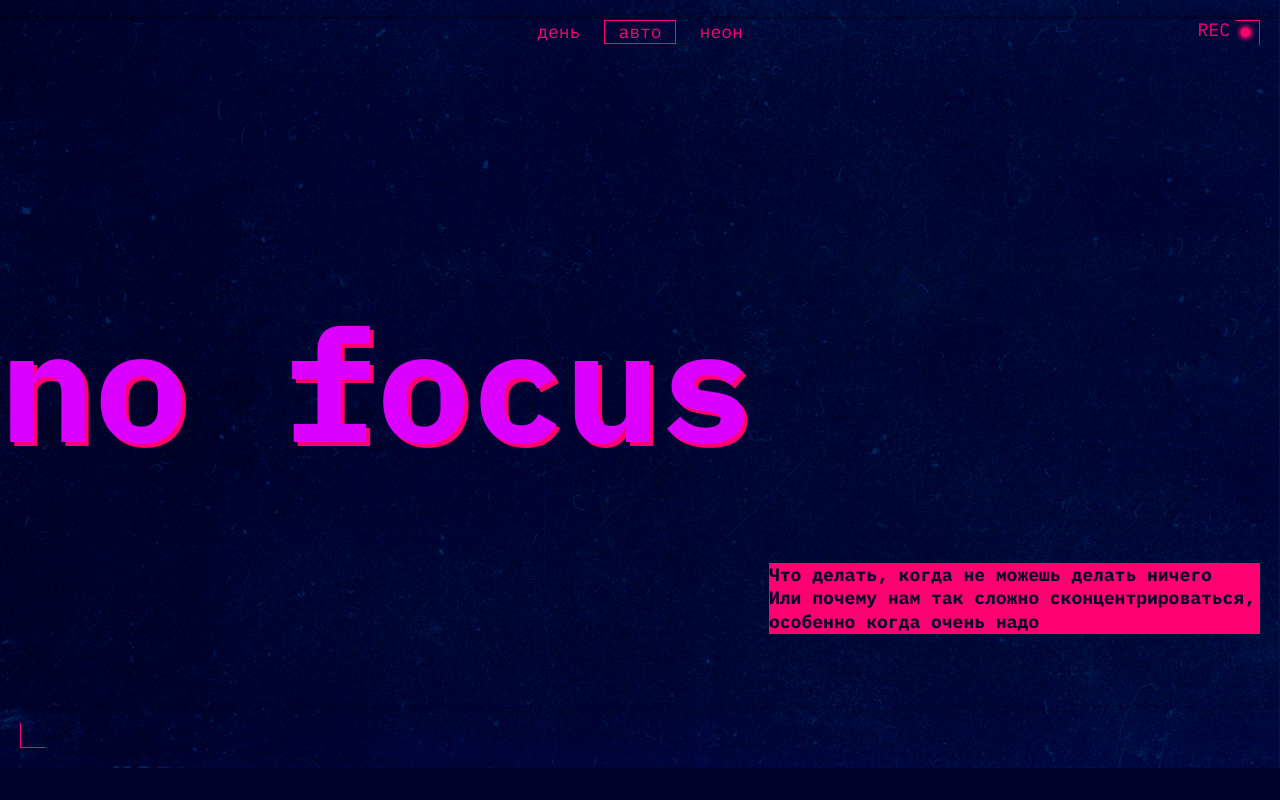
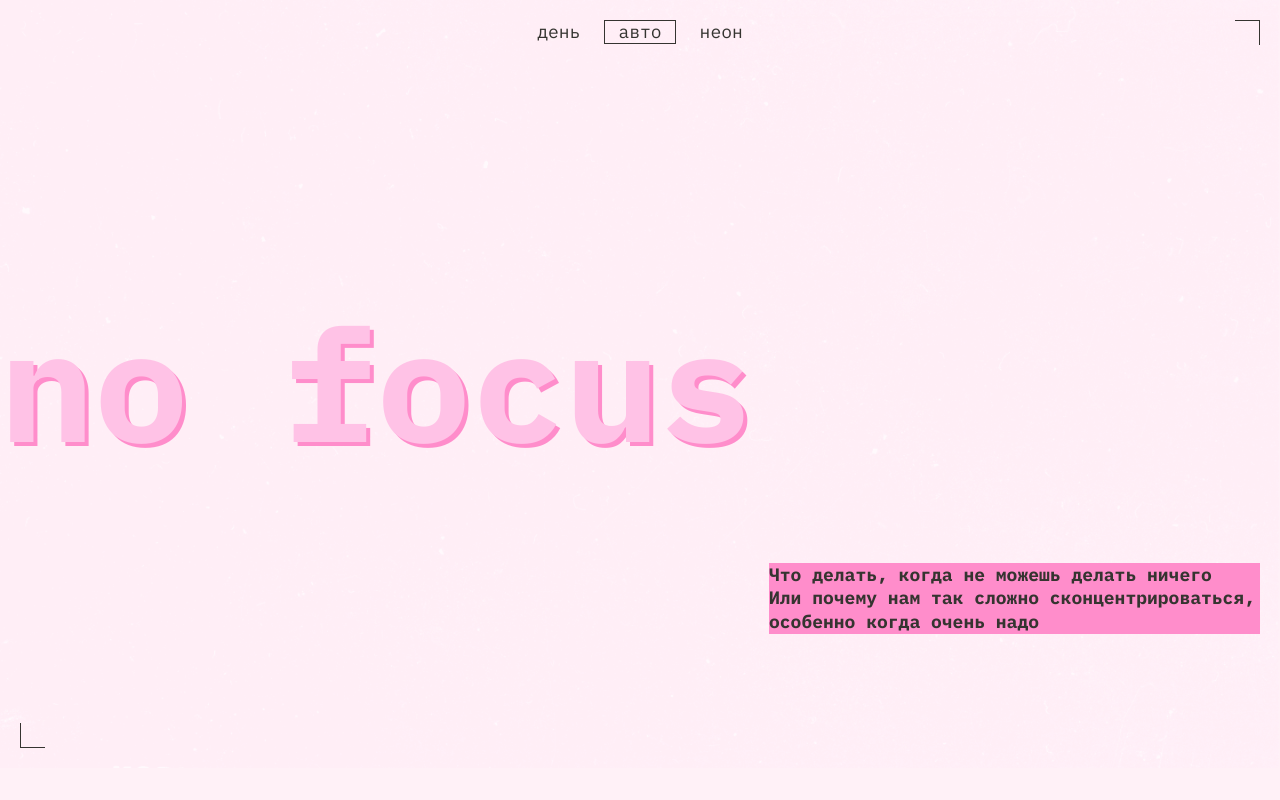
Before and after one commit to zzsahazz/slozhno-sosredotochitsya-fd, a plain HTML site: page index.html in a window 1280 px wide. Shown: the top 800 px of the page. Drawn offline with Linux system fonts and the light colour scheme.

Commit message:
добавление кода

```diff
--- a/styles/light.css
+++ b/styles/light.css
@@ -12,28 +12,51 @@
 
   --text-color: #353430;
   --text-accent-color: #353430;
-
   --text-title-color: #353430;
 
-  --bg-color: #FFF1F7;
+  --bg-color: #fff1f7;
   --bg-accent-color: #ff8dcb;
-  --shadow-color: #FFC2E6;
+  --shadow-color: #ffc2e6;
 
-  --accent-shadow-color: #FF8DCB;
+  --accent-shadow-color: #ff8dcb;
 
   --decor-color: #353430;
 
+  --text-shadow-accent: 2px 2px 0
+    var(--accent-shadow-color, #ff8dcb);
 
-  --text-shadow-accent: 2px 2px 0 var(--accent-shadow-color,#FF8DCB);
-
-  --decor-border-color: 1px solid var(--decor-color, #353430);
-
+  --decor-border-color: 1px solid
+    var(--decor-color, #353430);
 
   --cover-image: url(../images/cover-image-light.png);
+
 }
 
-@container style(--bg-color: #FFF1F7){
-  .decorative-text{
-    display: none;/*  заменить на   background-image  */
+@media (prefers-color-scheme: light) {
+
+  :root {
+    --text-color: #353430;
+    --text-accent-color: #353430;
+    --text-title-color: #353430;
+
+    --bg-color: #fff1f7;
+    --bg-accent-color: #ff8dcb;
+    --shadow-color: #ffc2e6;
+
+    --accent-shadow-color: #ff8dcb;
+
+    --decor-color: #353430;
+
+    --text-shadow-accent: 2px 2px 0
+      var(--accent-shadow-color, #ff8dcb);
+
+    --decor-border-color: 1px solid
+      var(--decor-color, #353430);
+
+    --cover-image: url(../images/cover-image-light.png);
+  }
+
+  .decorative-text {
+    display: none;
   }
 }
--- a/styles/style.css
+++ b/styles/style.css
@@ -5,7 +5,6 @@
   /* сохраните в разметке и стилях класс page у тега body. Он удобен, чтобы составлять селекторы для разных цветовых тем. */
   background-color: var(--bg-color,#000028);
   background-image:var(--cover-image);
-
   background-repeat: no-repeat;
   background-position: center;
   background-size: cover;
```
